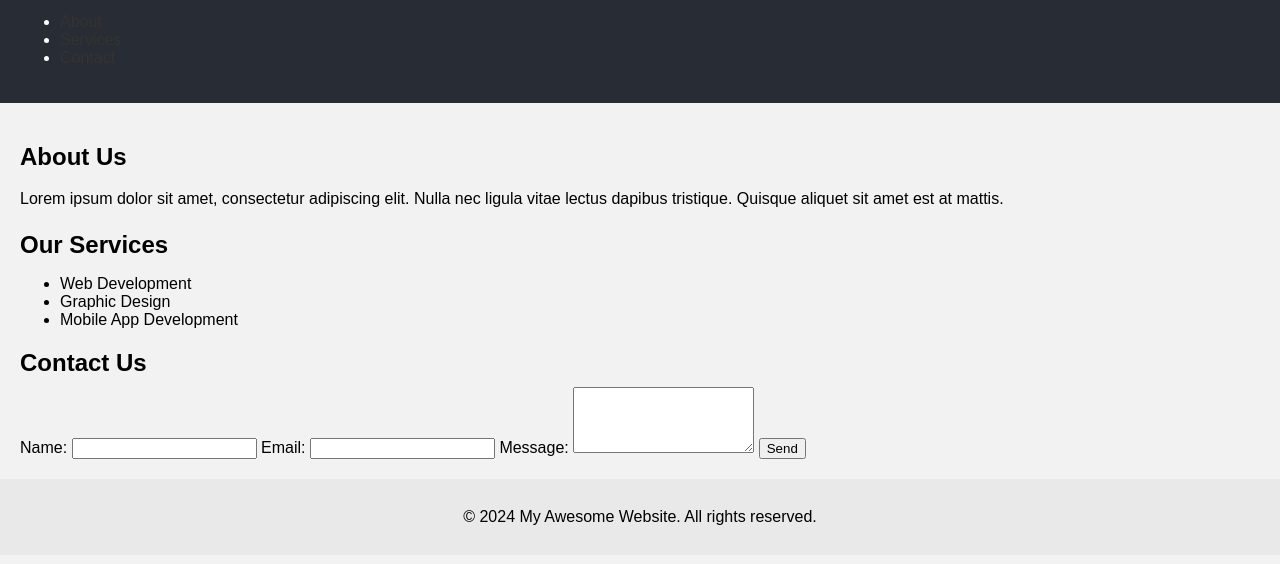
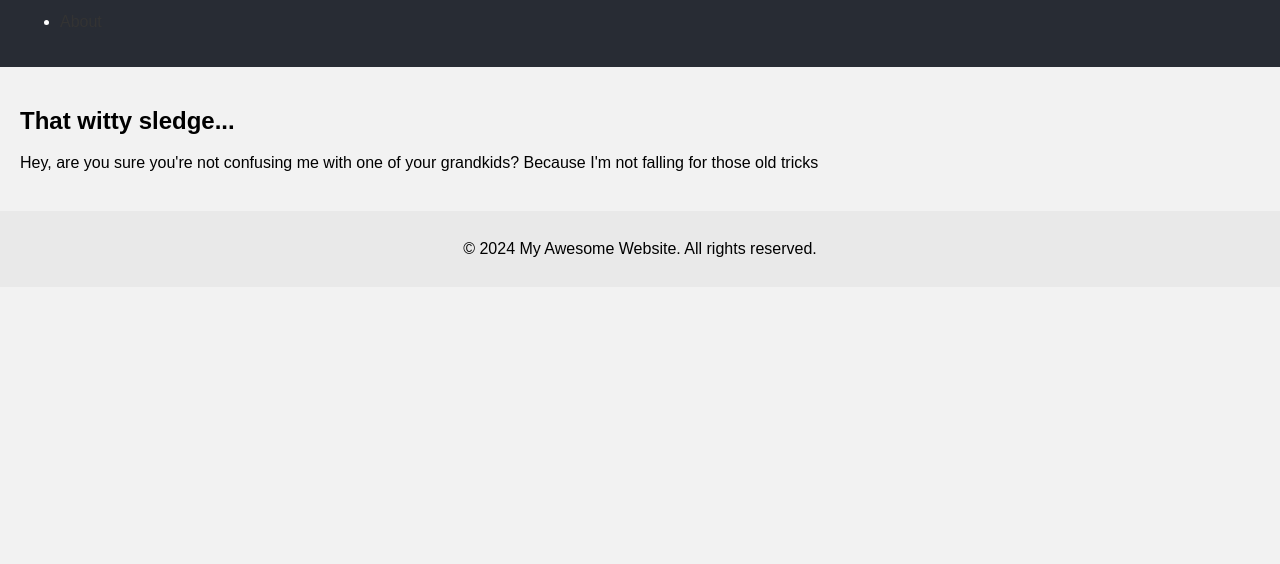
Before and after one commit to Prran77/Prran77.github.io, a plain HTML site: page index.html in a window 1280 px wide. Shown: the part 60-624 px from the top of the page. Drawn offline with Linux system fonts and the light colour scheme; a script that the page names is missing.

Commit message:
Update index.html

```diff
--- a/index.html
+++ b/index.html
@@ -11,20 +11,21 @@
         <h1>Welcome to My Awesome Website!</h1>
         <nav>
             <ul>
-                <li><a href="#about">About</a></li>
-                <li><a href="#services">Services</a></li>
-                <li><a href="#contact">Contact</a></li>
+                <li><a href="#cricket">About</a></li>
+             <!--   <li><a href="#what">Services</a></li>
+             -->
+
             </ul>
         </nav>
     </header>
 
     <main>
-        <section id="about">
-            <h2>About Us</h2>
-            <p>Lorem ipsum dolor sit amet, consectetur adipiscing elit. Nulla nec ligula vitae lectus dapibus tristique. Quisque aliquet sit amet est at mattis.</p>
+        <section id="cricket">
+            <h2>That witty sledge...</h2>
+            <p>Hey, are you sure you're not confusing me with one of your grandkids? Because I'm not falling for those old tricks</p>
         </section>
 
-        <section id="services">
+      <!--  <section id="services">
             <h2>Our Services</h2>
             <ul>
                 <li>Web Development</li>
@@ -32,19 +33,9 @@
                 <li>Mobile App Development</li>
             </ul>
         </section>
+    -->
 
-        <section id="contact">
-            <h2>Contact Us</h2>
-            <form action="contact.php" method="POST">
-                <label for="name">Name:</label>
-                <input type="text" id="name" name="name" required>
-                <label for="email">Email:</label>
-                <input type="email" id="email" name="email" required>
-                <label for="message">Message:</label>
-                <textarea id="message" name="message" rows="4" required></textarea>
-                <button type="submit">Send</button>
-            </form>
-        </section>
+
     </main>
 
     <footer>
```
